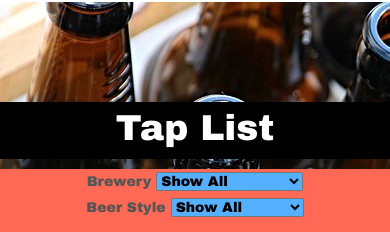
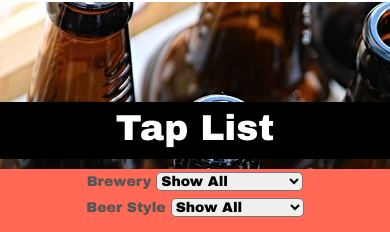
Before and after one commit to christian-lorange/beerfest, a plain HTML site: page www/index.html in a window 390 px wide. Shown: the part 842-1074 px from the top of the page. Drawn offline with nearby package versions, Linux system fonts and the light colour scheme; some packages are replaced by stand-ins of ours; files whose address does not match are found by name.

Commit message:
Took out dropdown colors Added padding under notes section

```diff
--- a/www/css/common.css
+++ b/www/css/common.css
@@ -556,8 +556,10 @@ th.table-filterable {
  ol {padding-top:10px !important;}
 
  select {
-    -webkit-border-radius: 2px !important;
-   -moz-border-radius: 2px !important;
-   border-radius: 2px !important;
-   background-color: #55b0ff;
+    -webkit-border-radius: 5px !important;
+   -moz-border-radius: 5px !important;
+   border-radius: 5px !important;
+
  }
+
+ .textpadding {padding-bottom: 150vw;}
--- a/www/index.html
+++ b/www/index.html
@@ -257,6 +257,7 @@
             <div class="widget-content">
                 <textarea class="outer persisted-text" name="pt2" id="persisted-text" rows=5 cols=30></textarea>
             </div>
+            <div class="textpadding"></div>
     </div>
 
     <div class="mySlides">
@@ -273,9 +274,10 @@
                  <h3>Tasting Notes</h3>
 
             </div>
-            <div class="widget-content">
+            <div class="widget-content" >
                 <textarea class="outer persisted-text" name="pt2" id="persisted-text" rows=5 cols=30></textarea>
             </div>
+            <div class="textpadding"></div>
     </div>
 
   </div>
```
